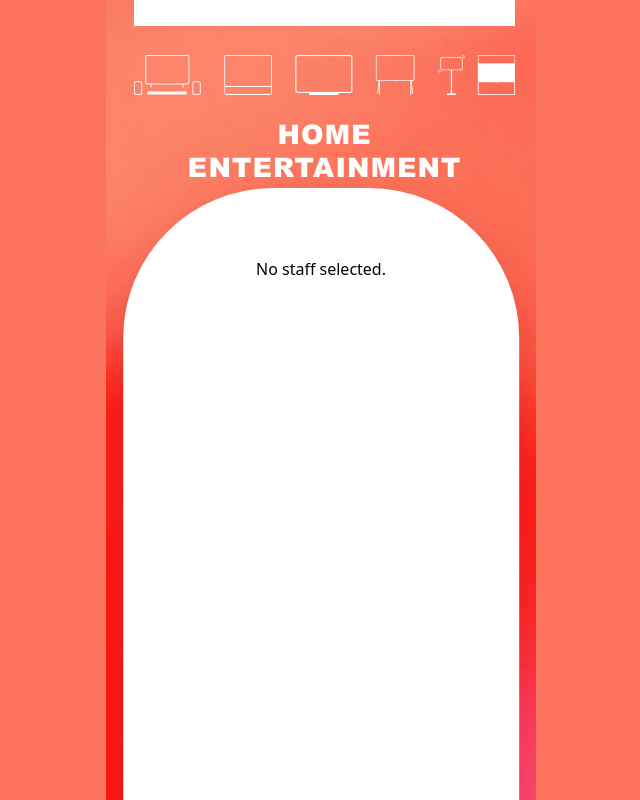
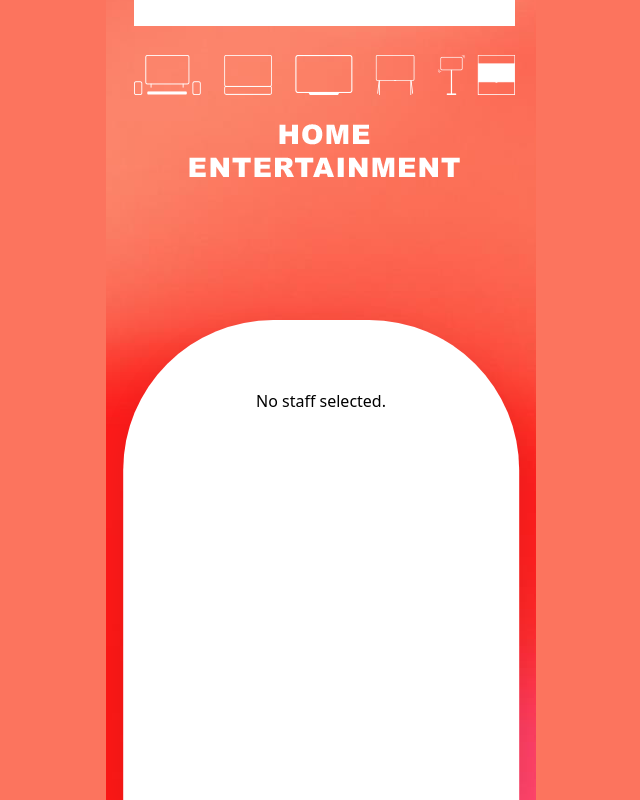
Before and after one commit to MediaEntertainmentSolution/HE, a plain HTML site: page index.html in a window 1280 px wide. Shown: the whole page, without its empty margins (319-959 px from the left). Drawn offline with Linux system fonts and the light colour scheme.

Commit message:
Update index.html

```diff
--- a/index.html
+++ b/index.html
@@ -3,10 +3,10 @@
 <head>
 <meta charset="UTF-8" />
 <meta name="viewport" content="width=device-width, initial-scale=1, viewport-fit=cover" />
-<title>Media Solutions</title>
+<title>Media Entertainment Solution</title>
 <style>
   :root{
-    --accent:#e60012;
+    --accent:#e60012;     /* LG red */
     --wa:#25D366;         /* WhatsApp green */
     --pill:#f2ede6;
     --shadow: 0 10px 30px rgba(0,0,0,.08);
@@ -43,9 +43,11 @@
     position:absolute;
     left:50%;
     transform: translateX(-50%);
-    bottom: max(0px, env(safe-area-inset-bottom));
+    /* Position from top instead of bottom for better alignment with background text */
+    top: clamp(300px, 40dvh, 450px);
     width: min(92%, 420px);
-    height: clamp(562px, 76.5dvh, 740px);
+    height: calc(100dvh - clamp(300px, 40dvh, 450px) - max(0px, env(safe-area-inset-bottom)));
+    min-height: 400px;
     background:#fff;
     border-radius: 150px 150px 0 0;
     box-shadow: var(--shadow);
```
